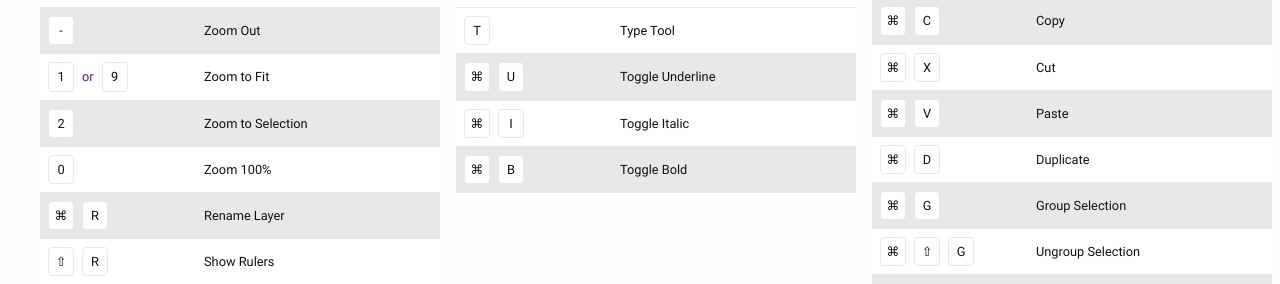
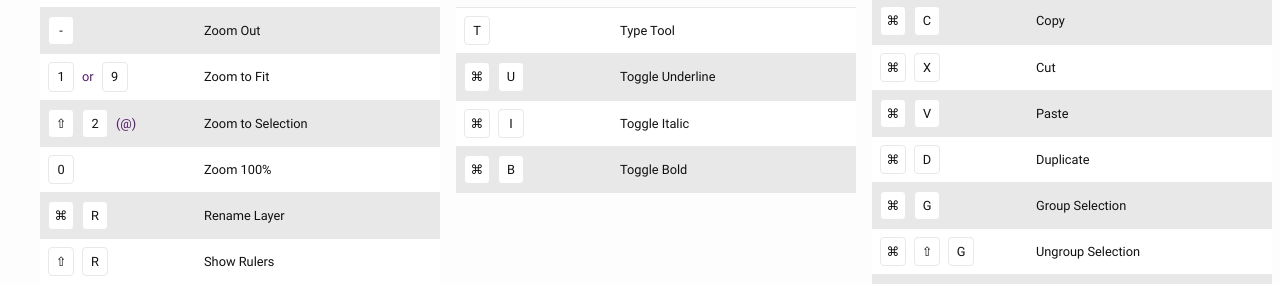
Before and after one commit to ursooperduper/shortcuts-fm, a Jekyll site: the page built from _shortcuts/figma.md, in a window 1280 px wide. Shown: the part 675-959 px from the top of the page. Built offline with Jekyll 4.4.1, drawn with Linux system fonts in a browser that asks for light colours.

```diff
--- a/_data/figma.yml
+++ b/_data/figma.yml
@@ -33,7 +33,7 @@ view:
   - shortcut: 1 or 9
     desc: Zoom to Fit
 
-  - shortcut: 2
+  - shortcut: ⇧ 2 (@)
     desc: Zoom to Selection
 
   - shortcut: 0
```
